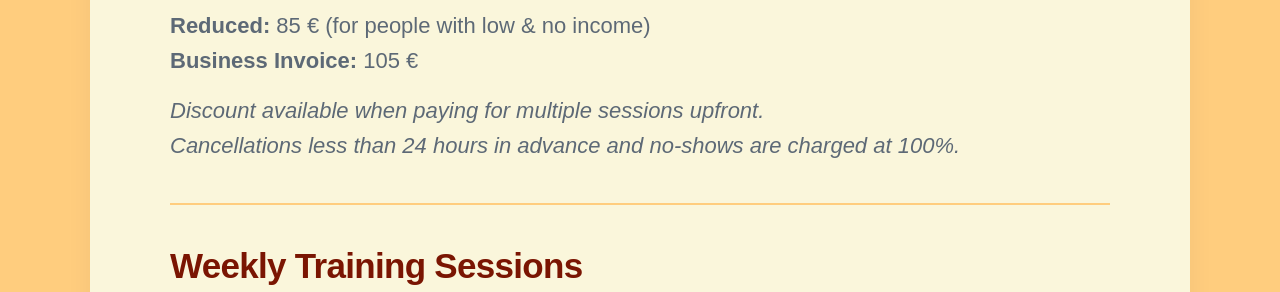
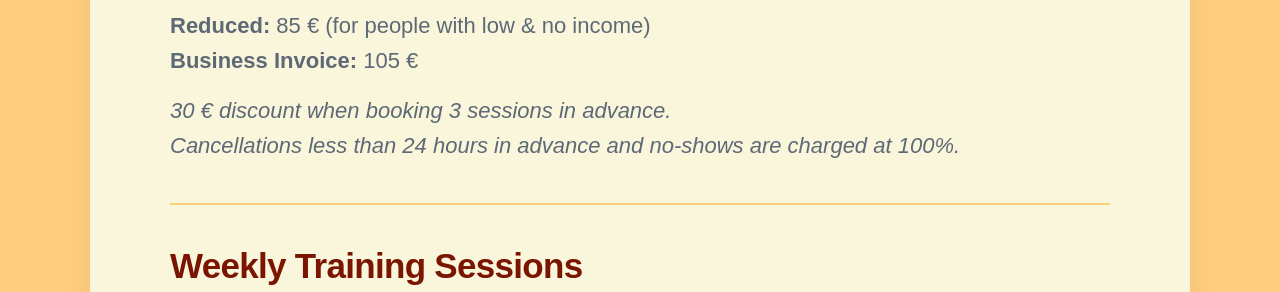
Before and after one commit to threekeytherapy/threekeytherapy.com, a Jekyll site: the page built from _pages/pricing.md, in a window 1280 px wide. Shown: the part 802-1094 px from the top of the page. Built offline with Jekyll 4.4.1, drawn with Linux system fonts in a browser that asks for light colours; nearby versions of some CDN libraries; some web fonts are replaced.

Commit message:
clarify pricing

```diff
--- a/_pages/pricing.md
+++ b/_pages/pricing.md
@@ -11,7 +11,7 @@ featured_image:
 **Reduced:** 85 € (for people with low & no income)
 **Business Invoice:** 105 €
 
-*Discount available when paying for multiple sessions upfront.*
+*30 € discount when booking 3 sessions in advance.*
 *Cancellations less than 24 hours in advance and no-shows are charged at 100%.*
 
 ---
```
